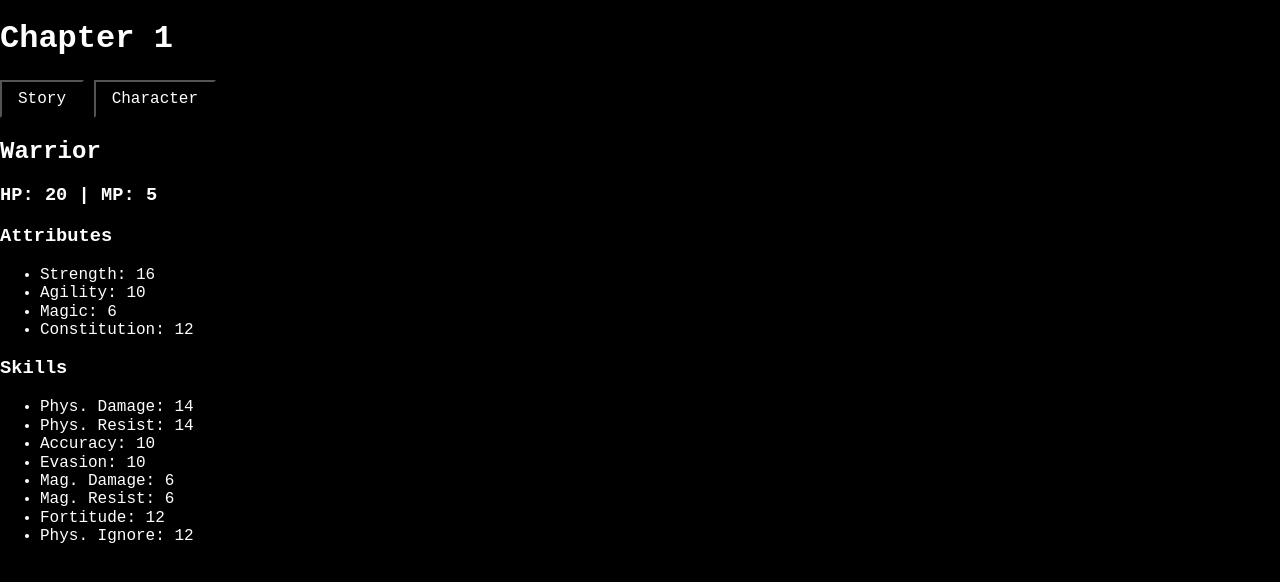
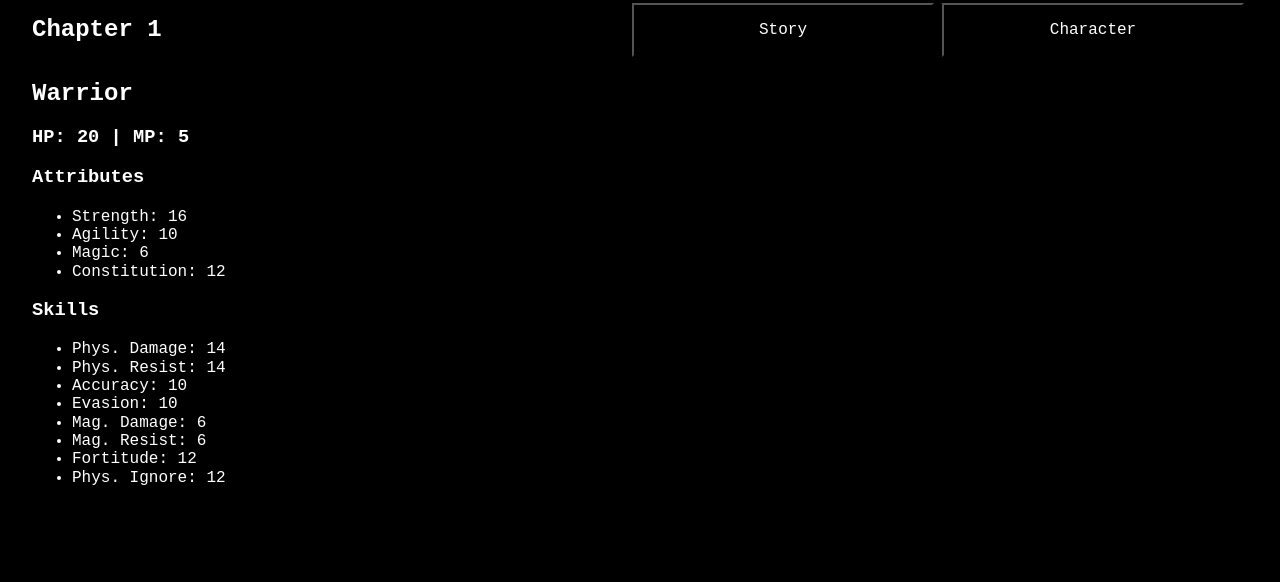
Before and after one commit to ryandthorn/text-rpg, a website: page test/test-display.html in a window 1280 px wide. Drawn offline with nearby package versions, Linux system fonts and the light colour scheme.

Commit message:
Flexbox header, change buttons to inputs

```diff
--- a/public/css/style.css
+++ b/public/css/style.css
@@ -5,6 +5,24 @@
   color: white;
 }
 
-button {
-  padding: .5em 1em;
+body {
+  max-width: 95vw;
+  max-height: 95vh;
+  margin: 0 auto;
 }
+
+header {
+  display: flex;
+}
+
+h1 {
+  font-size: 1.5em;
+  flex: 2;
+}
+
+header input {
+  flex: 1;
+  max-height: 4rem;
+  margin: auto .25rem;
+  padding: 1rem 0;
+}
--- a/test/test-display.html
+++ b/test/test-display.html
@@ -13,8 +13,8 @@
 <body>
   <header>
     <h1>Chapter 1</h1>
-    <button class="btn-story">Story</button>
-    <button class="btn-character">Character</button>
+    <input class="btn-story" type="button" value="Story" />
+    <input class="btn-character" type="button" value="Character" />
   </header>
   <main>
     <section class="display-character" id="display-character">
--- a/test/test-script.js
+++ b/test/test-script.js
@@ -3,8 +3,8 @@
 function generateStory() {
   $('main').html(`
     <p>It was a dark and stormy lorem</p>
-    <button class="next-page">Next page</button>
-    <button class="hit">-2HP -1MP</button>
+    <input class="btn-next" type="button" value="Next" />
+    <input class="btn-hit" type="button" value="-2HP -1MP" />
   `);
 }
 
```
